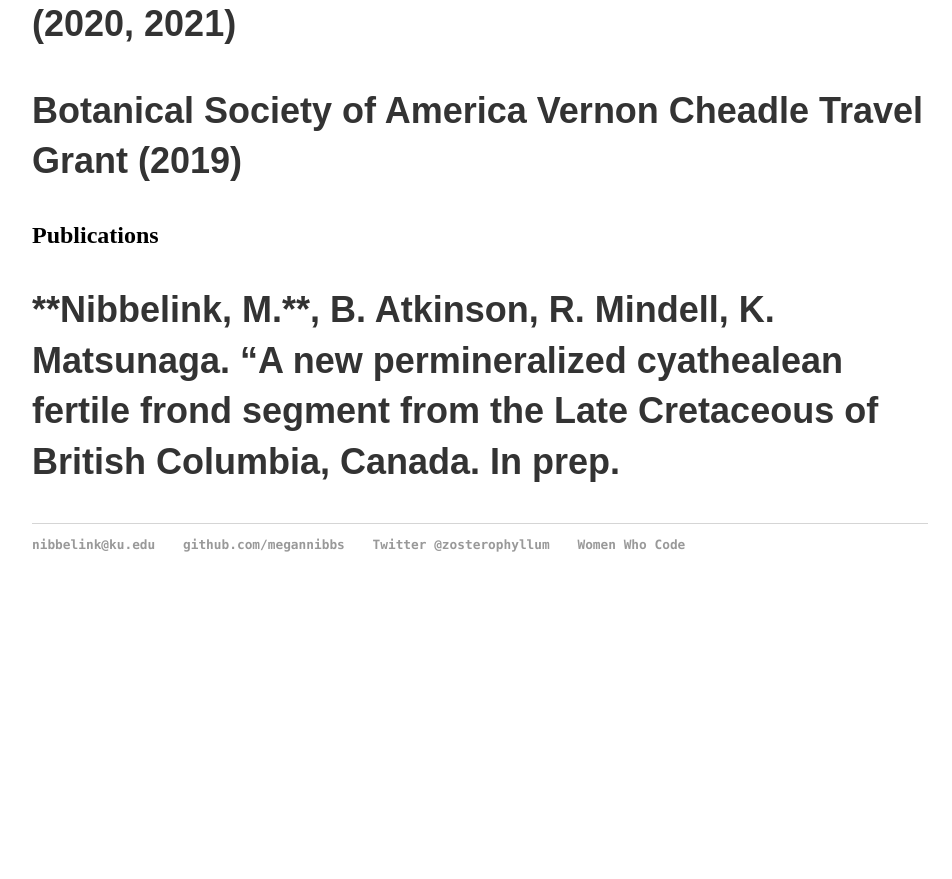
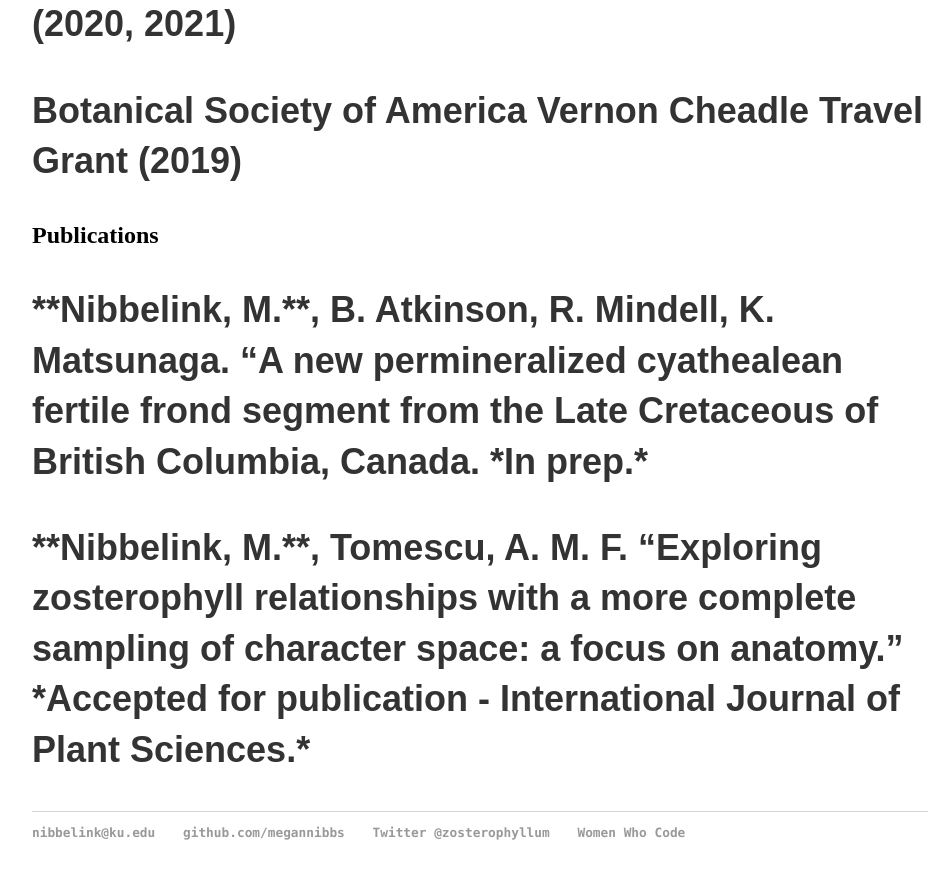
Before and after one commit to megannibbs/megannibbelink.github.io, a Jekyll site: the page built from cv/index.html, in a window 1280 px wide and 900 px high, scrolled down 1099 px. Shown: the top 879 px of the window, without its empty margins (160-1112 px from the left). Built offline with Jekyll 4.4.1, drawn with Linux system fonts in a browser that asks for light colours; before the commit the page ends 1711 px from its top, so only the background shows below that.

Commit message:
Update index.html

```diff
--- a/cv/index.html
+++ b/cv/index.html
@@ -19,5 +19,7 @@ title: Meg Nibbelink | CV
 
 	<h2>Publications<h2>
 	<p>**Nibbelink, M.**, B. Atkinson, R. Mindell, K. Matsunaga. “A new permineralized cyathealean fertile frond segment from the Late
-		Cretaceous of British Columbia, Canada. In prep.
+		Cretaceous of British Columbia, Canada. *In prep.*</p>
+	<p>**Nibbelink, M.**, Tomescu, A. M. F. “Exploring zosterophyll relationships with a more complete sampling of character space: a focus on anatomy.”
+		*Accepted for publication - International Journal of Plant Sciences.*</p>
 </div><!-- /.blurb -->
```
